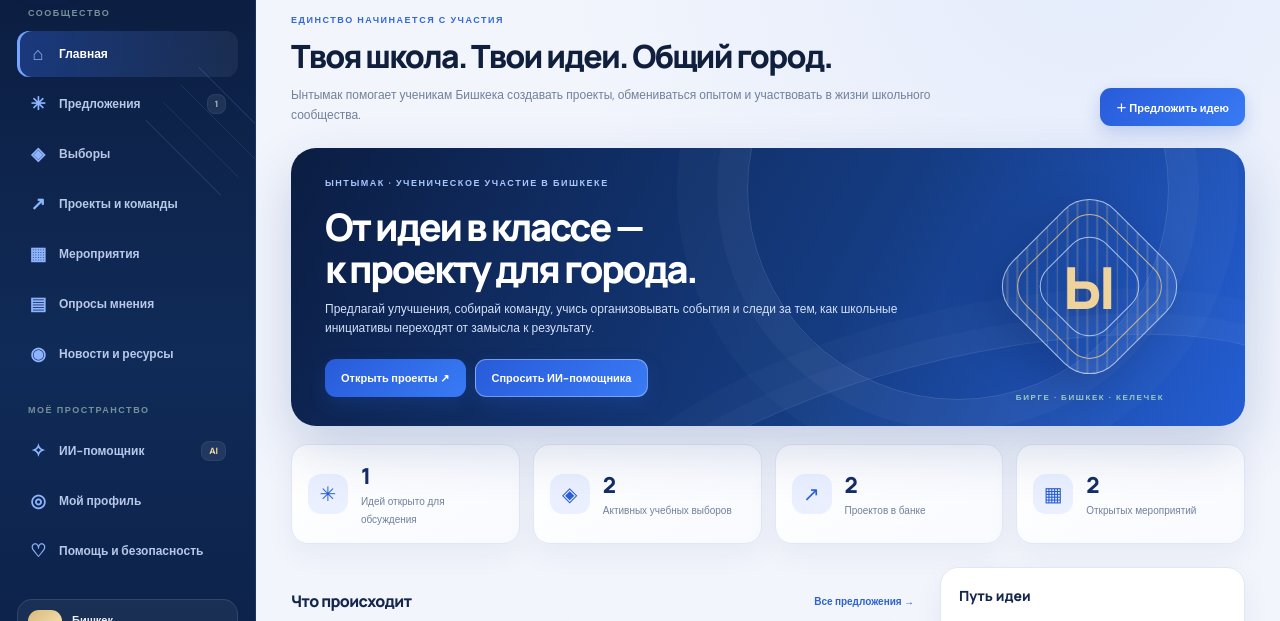
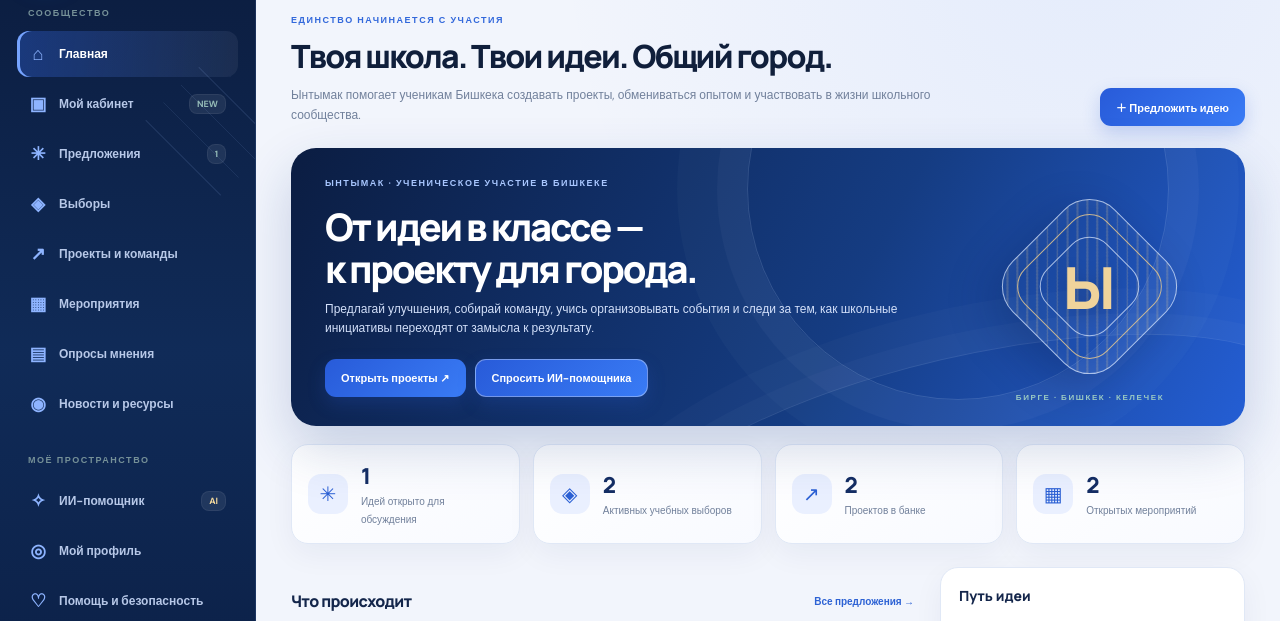
Before and after one commit to Yasko2077/moj-shkolnyi-drug, a plain HTML site: page index.html in a window 1280 px wide. Shown: the part 123-744 px from the top of the page. Drawn offline with nearby package versions, Linux system fonts and the light colour scheme.

Commit message:
Add personal workspace navigation

```diff
--- a/index.html
+++ b/index.html
@@ -22,6 +22,7 @@
       <div class="side-caption">СООБЩЕСТВО</div>
       <nav class="nav-list" aria-label="Основная навигация">
         <button class="nav-item active" data-page="home"><span class="nav-ico">⌂</span><span data-i18n="home">Главная</span></button>
+        <button class="nav-item" data-page="workspace"><span class="nav-ico">▣</span><span>Мой кабинет</span><span class="nav-count">NEW</span></button>
         <button class="nav-item" data-page="ideas"><span class="nav-ico">✳</span><span data-i18n="ideas">Предложения</span><span class="nav-count" id="ideaCount">0</span></button>
         <button class="nav-item" data-page="elections"><span class="nav-ico">◈</span><span data-i18n="elections">Выборы</span></button>
         <button class="nav-item" data-page="projects"><span class="nav-ico">↗</span><span data-i18n="projects">Проекты и команды</span></button>
```
